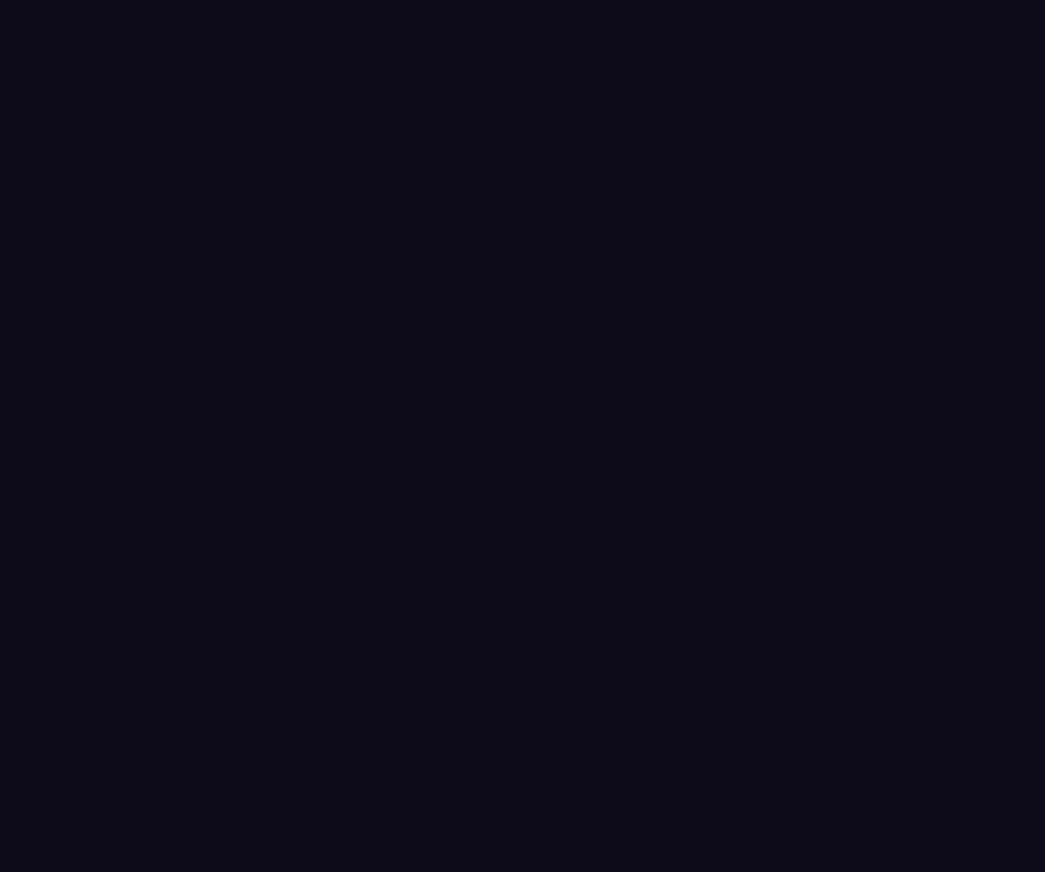
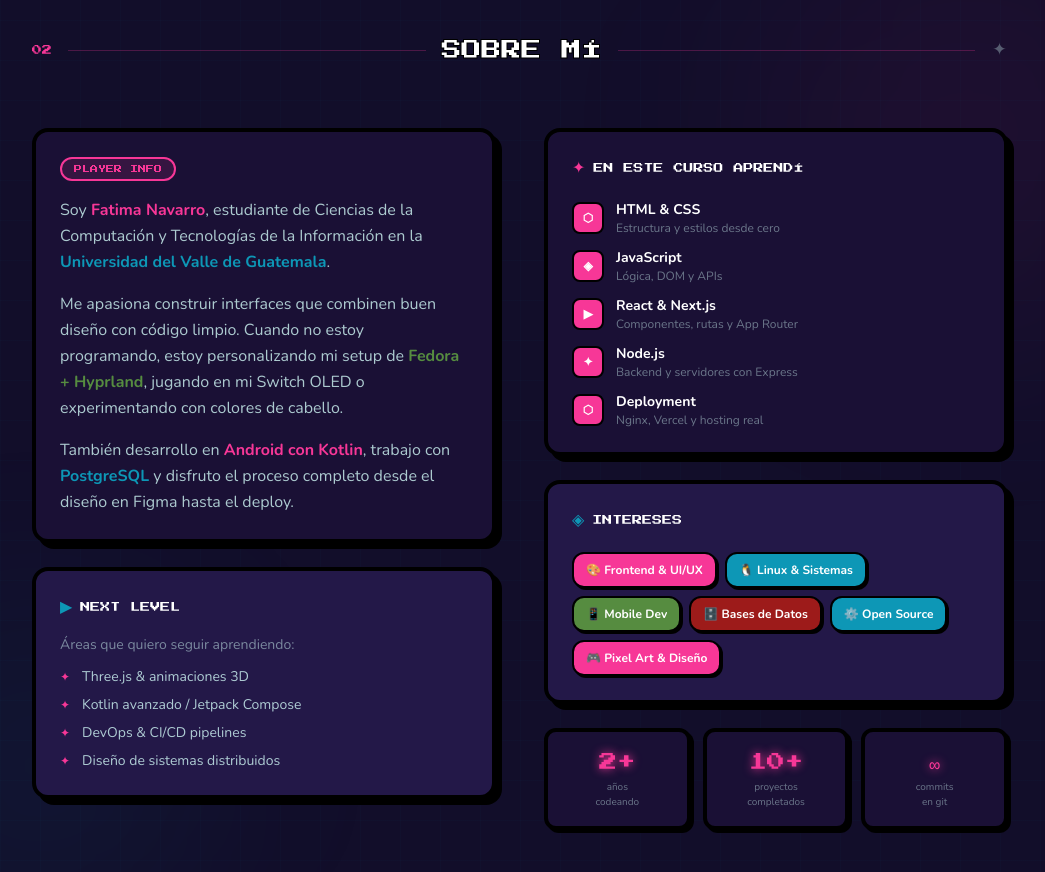
Before and after one commit to fatupopzz/fatiplace, a Next.js app: page / in a window 1280 px wide. Shown: the part 860-1732 px from the top of the page, without its empty margins (120-1165 px from the left). Before the commit the page ends 800 px from the top, so only its background shows below. Built offline with nearby package versions, Linux system fonts and the light colour scheme.

Commit message:
feat: added an about me section

```diff
--- a/app/page.js
+++ b/app/page.js
@@ -1,9 +1,11 @@
 import Hero from "@/components/Hero";
+import About from "@/components/About";
 
 export default function Home() {
   return (
     <main>
       <Hero />
+      <About />
     </main>
   );
 }
--- /dev/null
+++ b/components/About.jsx
@@ -0,0 +1,188 @@
+"use client";
+
+const LEARNED = [
+  { icon: "⬡", label: "HTML & CSS", desc: "Estructura y estilos desde cero" },
+  { icon: "◈", label: "JavaScript", desc: "Lógica, DOM y APIs" },
+  { icon: "▶", label: "React & Next.js", desc: "Componentes, rutas y App Router" },
+  { icon: "✦", label: "Node.js", desc: "Backend y servidores con Express" },
+  { icon: "⬡", label: "Deployment", desc: "Nginx, Vercel y hosting real" },
+];
+
+const INTERESTS = [
+  { label: "Frontend & UI/UX", color: "#f73797", icon: "🎨" },
+  { label: "Linux & Sistemas", color: "#0d97b6", icon: "🐧" },
+  { label: "Mobile Dev",       color: "#568c40", icon: "📱" },
+  { label: "Bases de Datos",   color: "#9d1b1a", icon: "🗄️" },
+  { label: "Open Source",      color: "#0d97b6", icon: "⚙️" },
+  { label: "Pixel Art & Diseño", color: "#f73797", icon: "🎮" },
+];
+
+const LEARNING = [
+  "Three.js & animaciones 3D",
+  "Kotlin avanzado / Jetpack Compose",
+  "DevOps & CI/CD pipelines",
+  "Diseño de sistemas distribuidos",
+];
+
+export default function About() {
+  return (
+    <section
+      id="about"
+      className="relative py-24 overflow-hidden"
+      style={{ backgroundColor: "#120e2a" }}
+    >
+      {/* Fondo grid */}
+      <div className="absolute inset-0 grid-bg opacity-50" />
+
+      {/* Blob decorativo */}
+      <div className="absolute top-0 right-0 w-96 h-96 rounded-full blur-[120px]" style={{ backgroundColor: "#f7379710" }} />
+      <div className="absolute bottom-0 left-0 w-80 h-80 rounded-full blur-[100px]" style={{ backgroundColor: "#0d97b610" }} />
+
+      <div className="relative z-10 max-w-5xl mx-auto px-6">
+
+        {/* Section header */}
+        <div className="flex items-center gap-4 mb-16">
+          <span className="font-display text-[10px]" style={{ color: "#f73797" }}>02</span>
+          <div className="h-px flex-1" style={{ backgroundColor: "#f7379740" }} />
+          <h2 className="font-display text-lg sm:text-xl text-white text-stroke">
+            SOBRE MÍ
+          </h2>
+          <div className="h-px flex-1" style={{ backgroundColor: "#f7379740" }} />
+          <span className="text-xl animate-star-twinkle" style={{ color: "#d1f9f6" }}>✦</span>
+        </div>
+
+        <div className="grid lg:grid-cols-2 gap-12 items-start">
+
+          {/* LEFT: quien soy */}
+          <div>
+            {/* Card principal */}
+            <div
+              className="rounded-2xl border-4 border-black p-6 mb-6 shadow-[6px_6px_0px_black]"
+              style={{ backgroundColor: "#1a1035" }}
+            >
+              {/* Tag */}
+              <div className="inline-flex items-center gap-2 rounded-full px-3 py-1 mb-4 border-2" style={{ backgroundColor: "#f7379720", borderColor: "#f73797" }}>
+                <span className="font-display text-[8px]" style={{ color: "#f73797" }}>PLAYER INFO</span>
+              </div>
+
+              <p className="font-body text-base leading-relaxed mb-4" style={{ color: "#d1f9f6cc" }}>
+                Soy <span className="font-bold" style={{ color: "#f73797" }}>Fatima Navarro</span>, estudiante de
+                Ciencias de la Computación y Tecnologías de la Información en la{" "}
+                <span className="font-bold" style={{ color: "#0d97b6" }}>Universidad del Valle de Guatemala</span>.
+              </p>
+
+              <p className="font-body text-base leading-relaxed mb-4" style={{ color: "#d1f9f6cc" }}>
+                Me apasiona construir interfaces que combinen buen diseño con código limpio.
+                Cuando no estoy programando, estoy personalizando mi setup de{" "}
+                <span className="font-bold" style={{ color: "#568c40" }}>Fedora + Hyprland</span>,
+                jugando en mi Switch OLED o experimentando con colores de cabello.
+              </p>
+
+              <p className="font-body text-base leading-relaxed" style={{ color: "#d1f9f6cc" }}>
+                También desarrollo en <span className="font-bold" style={{ color: "#f73797" }}>Android con Kotlin</span>,
+                trabajo con <span className="font-bold" style={{ color: "#0d97b6" }}>PostgreSQL</span> y
+                disfruto el proceso completo desde el diseño en Figma hasta el deploy.
+              </p>
+            </div>
+
+            {/* Lo que quiero aprender */}
+            <div
+              className="rounded-2xl border-4 border-black p-6 shadow-[6px_6px_0px_black]"
+              style={{ backgroundColor: "#231848" }}
+            >
+              <div className="flex items-center gap-2 mb-4">
+                <span style={{ color: "#0d97b6" }}>▶</span>
+                <h3 className="font-display text-[10px] text-white">NEXT LEVEL</h3>
+              </div>
+              <p className="font-body text-sm mb-3" style={{ color: "#d1f9f680" }}>Áreas que quiero seguir aprendiendo:</p>
+              <ul className="space-y-2">
+                {LEARNING.map((item) => (
+                  <li key={item} className="flex items-center gap-3 font-body text-sm" style={{ color: "#d1f9f6cc" }}>
+                    <span className="text-xs" style={{ color: "#f73797" }}>✦</span>
+                    {item}
+                  </li>
+                ))}
+              </ul>
+            </div>
+          </div>
+
+          {/* RIGHT: stats y skills */}
+          <div className="space-y-6">
+
+            {/* Lo que aprendí en el curso */}
+            <div
+              className="rounded-2xl border-4 border-black p-6 shadow-[6px_6px_0px_black]"
+              style={{ backgroundColor: "#1a1035" }}
+            >
+              <div className="flex items-center gap-2 mb-5">
+                <span style={{ color: "#f73797" }}>✦</span>
+                <h3 className="font-display text-[10px] text-white">EN ESTE CURSO APRENDÍ</h3>
+              </div>
+              <div className="space-y-3">
+                {LEARNED.map((item) => (
+                  <div key={item.label} className="flex items-center gap-3 group">
+                    <span
+                      className="w-8 h-8 rounded-lg border-2 border-black flex items-center justify-center text-xs font-bold flex-shrink-0 group-hover:scale-110 transition-transform"
+                      style={{ backgroundColor: "#f73797", color: "white" }}
+                    >
+                      {item.icon}
+                    </span>
+                    <div>
+                      <p className="font-body font-bold text-sm text-white">{item.label}</p>
+                      <p className="font-body text-xs" style={{ color: "#d1f9f670" }}>{item.desc}</p>
+                    </div>
+                  </div>
+                ))}
+              </div>
+            </div>
+
+            {/* Intereses */}
+            <div
+              className="rounded-2xl border-4 border-black p-6 shadow-[6px_6px_0px_black]"
+              style={{ backgroundColor: "#231848" }}
+            >
+              <div className="flex items-center gap-2 mb-5">
+                <span style={{ color: "#0d97b6" }}>◈</span>
+                <h3 className="font-display text-[10px] text-white">INTERESES</h3>
+              </div>
+              <div className="flex flex-wrap gap-2">
+                {INTERESTS.map((item) => (
+                  <span
+                    key={item.label}
+                    className="font-body font-bold text-xs px-3 py-2 rounded-xl border-2 border-black shadow-[2px_2px_0px_black] hover:scale-105 hover:-rotate-1 transition-all duration-200 cursor-default flex items-center gap-1"
+                    style={{ backgroundColor: item.color, color: "white" }}
+                  >
+                    {item.icon} {item.label}
+                  </span>
+                ))}
+              </div>
+            </div>
+
+            {/* Fun stats */}
+            <div className="grid grid-cols-3 gap-3">
+              {[
+                { num: "2+", label: "años\ncodeando" },
+                { num: "10+", label: "proyectos\ncompletados" },
+                { num: "∞", label: "commits\nen git" },
+              ].map((stat) => (
+                <div
+                  key={stat.label}
+                  className="rounded-xl border-4 border-black p-4 text-center shadow-[3px_3px_0px_black] hover:shadow-[5px_5px_0px_black] hover:-translate-y-1 transition-all"
+                  style={{ backgroundColor: "#1a1035" }}
+                >
+                  <p className="font-display text-lg mb-1" style={{ color: "#f73797", textShadow: "0 0 10px #f73797" }}>
+                    {stat.num}
+                  </p>
+                  <p className="font-body text-[10px] whitespace-pre-line" style={{ color: "#d1f9f670" }}>
+                    {stat.label}
+                  </p>
+                </div>
+              ))}
+            </div>
+
+          </div>
+        </div>
+      </div>
+    </section>
+  );
+}
```
